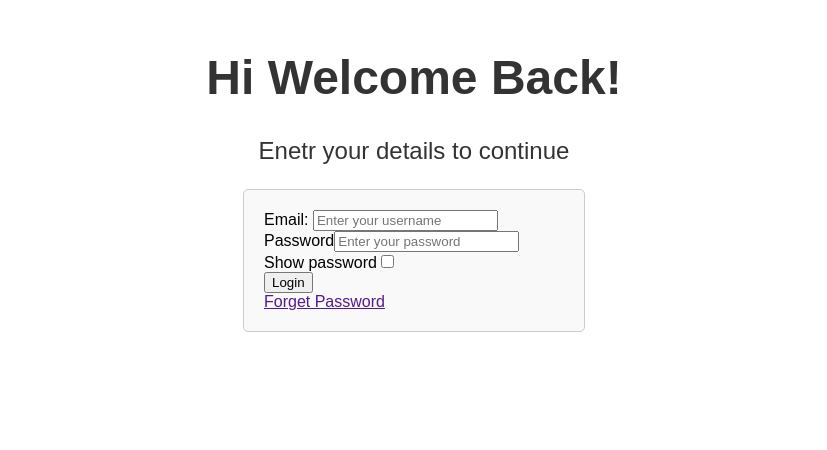
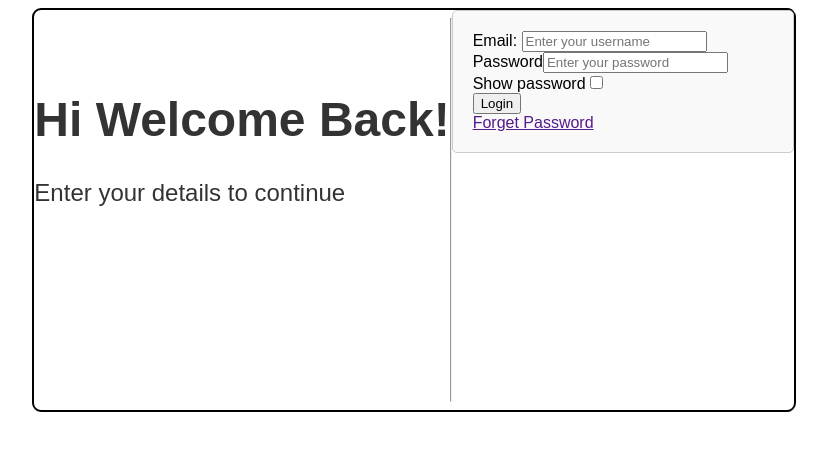
Before and after one commit to Navaneeth-18bit/Book-My-Turf, a React (Vite) app: page / in a window 1280 px wide. Shown: the top 450 px of the page, without its empty margins (226-1053 px from the left). Built offline with nearby package versions, Linux system fonts and the light colour scheme.

Commit message:
Add password visibility toggle and fix minor text errors in login page

```diff
--- a/src/components/login_page.jsx
+++ b/src/components/login_page.jsx
@@ -2,30 +2,48 @@ import React from 'react';
 
 function login_page()
 {
+    const togglePassword = () => {
+        const passwordField = document.getElementById('password')
+        const checkbox = document.getElementById('showPassword')
+
+        if (checkbox.checked)
+        {
+            passwordField.type = "text"
+
+        }
+        else
+        {
+            passwordField.type = "password"
+        }
+    }
+
+
+
     return(
         <>
         <div className='login_page'>
             <div className='login_page_greeting'>
                 <h1>Hi Welcome Back!</h1>
-                <p>Enetr your details to continue</p>
+                <p>Enter your details to continue</p>
             </div>
 
+            <hr />
             <div className='login_page_form'>
                 <form action="onsubmit">
                     <div className='login_page_form_input'>
                         <div>
-                            <label htmlFor="email">Email: </label>
-                            <input type="text" id='email' placeholder='Enter your username' />
+                            <label For="email">Email: </label>
+                            <input type="text" id='email' placeholder='Enter your username' required />
                         </div>
                         <div>
-                            <label htmlFor="password">Password</label>
-                            <input type="password" name="" id="" placeholder='Enter your password' required/>
+                            <label For="password">Password</label>
+                            <input type="password" name="" id="password" placeholder='Enter your password' required/>
                         </div>
 
 
                         <div>
-                            <label htmlFor="checkbox">Show password</label>
-                            <input type="checkbox"></input>
+                            <label For="showPassword">Show password</label>
+                            <input type="checkbox" id='showPassword' onClick={togglePassword}></input>
                         </div>
 
                         <div>
--- a/src/css/login_page.css
+++ b/src/css/login_page.css
@@ -1,13 +1,28 @@
 body
 {
     font-family: Arial, sans-serif;
+    display: flex;
+    justify-content: center;
+    align-items: center;
+
 
 }
+
+.login_page
+{
+
+    width: auto;
+    height: 400px;
+    border: 2px solid;
+    border-radius: 9px;
+    display: flex;
+}
+
 
 .login_page_greeting
 {
 
-    text-align: center;
+
     margin-top: 50px;
     font-size: 24px;
     color: #333;
```
